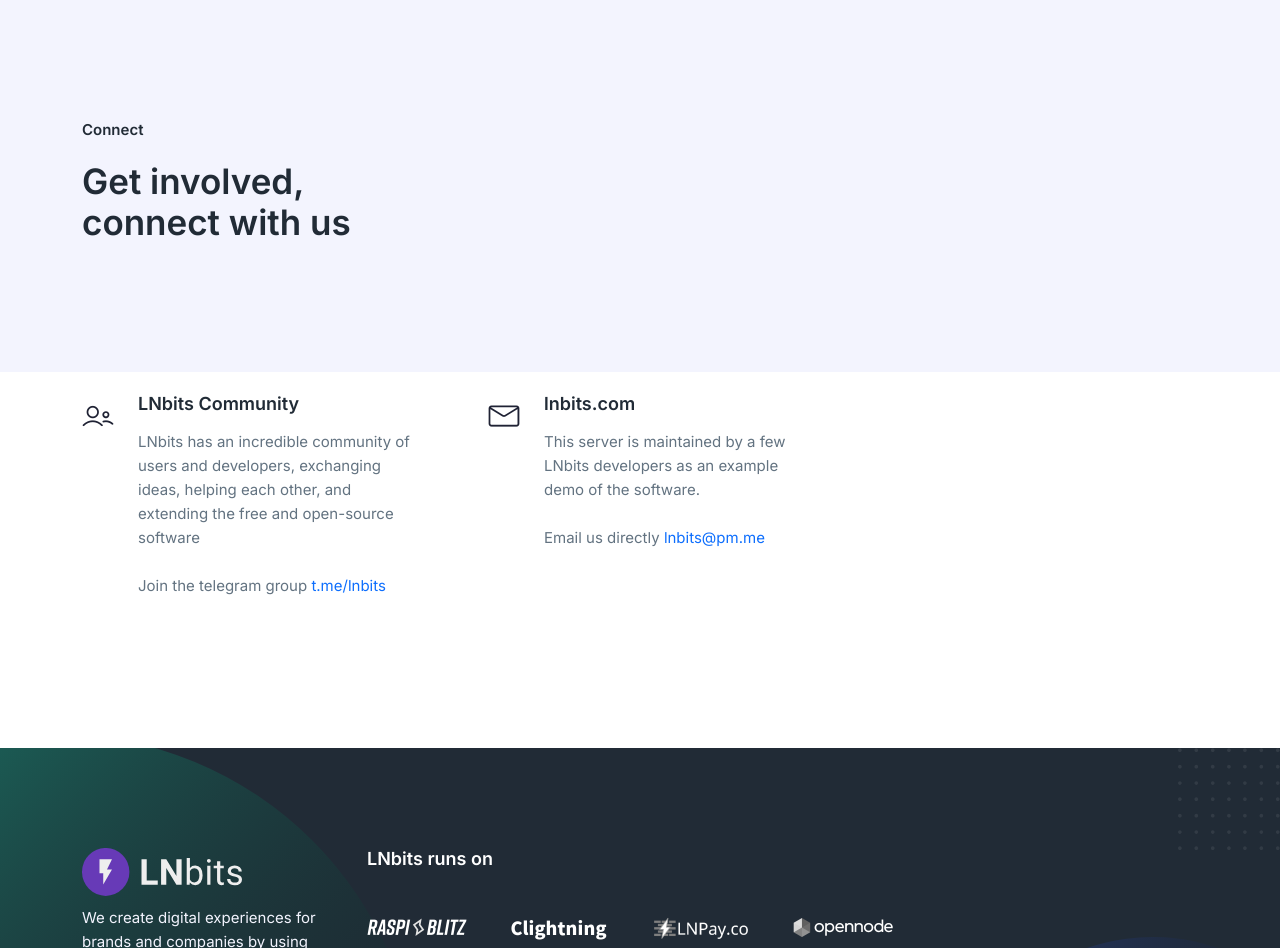
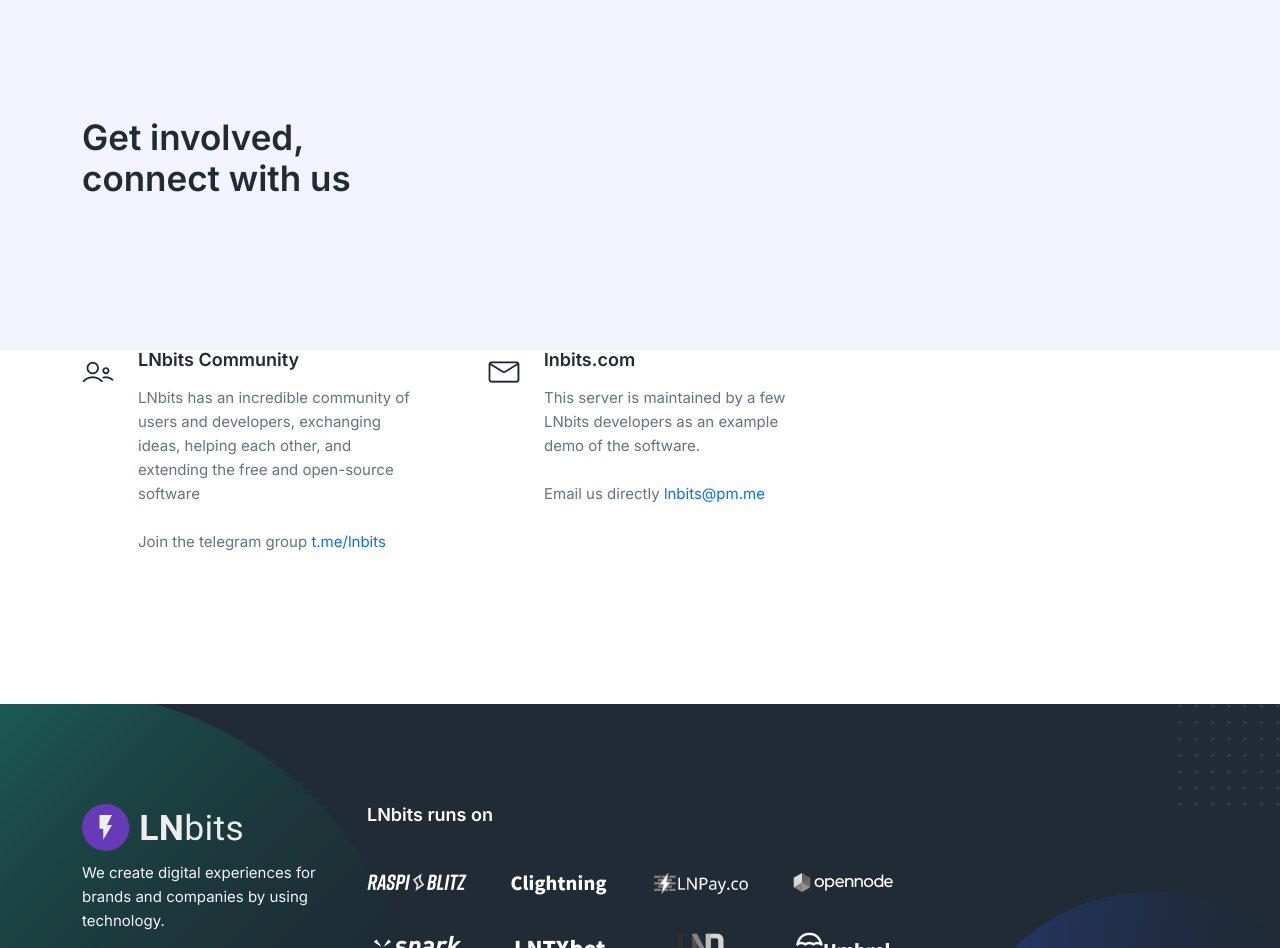
Before and after one commit to motorina0/lnbits.github.io, a plain HTML site: page index.html in a window 1280 px wide. Shown: the part 3713-4661 px from the top of the page. Drawn offline with Linux system fonts and the light colour scheme.

Commit message:
Removed connect span

```diff
--- a/index.html
+++ b/index.html
@@ -438,7 +438,6 @@
           <div class="col-xl-8 col-lg-7">
             <div class="ud-contact-content-wrapper">
               <div class="ud-contact-title">
-                <span>Connect</span>
                 <h2>
                   Get involved,<br/>
                   connect with us
```
